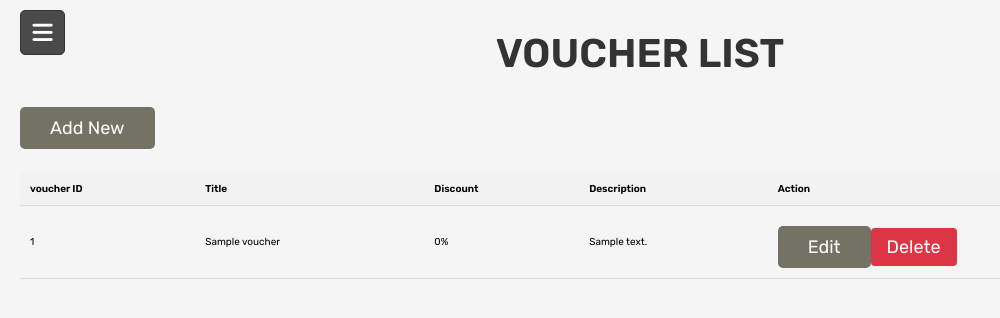
After one commit to tayonpoli/crm, a PHP site: page /admin_voucher.php in a window 1280 px wide. The commit adds this page. Shown: the top 318 px of the page, without its empty margins (0-1000 px from the left). Run offline with PHP 8.4, Linux system fonts and the light colour scheme; a user stored in the database is signed in; tables that the repository leaves empty or names only in its code hold one stand-in row (values such as "Sample post").

Commit message:
added voucher feature

```diff
--- a/admin_header.php
+++ b/admin_header.php
@@ -23,7 +23,8 @@ if(isset($message)){
           <li><a href="admin_page.php"><i class="fas fa-home"></i>Home</a></li>
           <li><a href="admin_products.php"><i class="fa-solid fa-box-archive"></i>Products</a></li>
           <li><a href="admin_orders.php"><i class="fa-solid fa-file-lines"></i>Orders</a></li>
-          <li><a href="customers.php"><i class="fa-solid fa-file-lines"></i>Customers</a></li>
+          <li><a href="admin_voucher.php"><i class="fa-solid fa-tags"></i>Discount</a></li>
+          <li><a href="customers.php"><i class="fa-solid fa-users"></i>Customers</a></li>
           <li><a href="employee.php"><i class="fa-solid fa-user-tie"></i>Employee</a></li>
           <div class="icons">
             <a href="#"><i class="fab fa-facebook-f"></i></a>
--- /dev/null
+++ b/admin_voucher.php
@@ -0,0 +1,255 @@
+<?php
+
+include 'config.php';
+
+session_start();
+
+$admin_id = $_SESSION['admin_id'];
+
+if(!isset($admin_id)){
+   header('location:login.php');
+}
+
+
+if(isset($_GET['delete'])){
+  $delete_id = $_GET['delete'];
+  mysqli_query($conn, "DELETE FROM `vouchers` WHERE id = '$delete_id'") or die('query failed');
+  header('location:admin_voucher.php');
+}
+
+if(isset($_POST['update_voucher'])){
+
+    $update_p_id = $_POST['update_p_id'];
+    $update_title = $_POST['update_title'];
+    $update_discount = $_POST['update_discount'] / 100;
+    $update_description = $_POST['update_description'];
+
+    mysqli_query($conn, "UPDATE `vouchers` SET title = '$update_title', discount = '$update_discount', description = '$update_description' WHERE id = '$update_p_id'") or die('query failed');
+
+    header('location:admin_voucher.php');
+}elseif(isset($_POST['cancel'])){
+    header('location:admin_voucher.php');
+}
+
+if(isset($_POST['create_voucher'])){
+
+    $create_id = $_POST['id'];
+    $create_title = $_POST['title'];
+    $create_discount = $_POST['discount'] / 100;
+    $create_description = $_POST['description'];
+
+    mysqli_query($conn, "INSERT INTO vouchers (id, title, discount, description)
+              VALUES ('$create_id', '$create_title', '$create_discount', '$create_description')") or die('query failed');
+
+    header('location:admin_voucher.php');
+}elseif(isset($_POST['cancel'])){
+    header('location:admin_voucher.php');
+}
+?>
+
+<!DOCTYPE html>
+<html lang="en">
+<head>
+   <meta charset="UTF-8">
+   <meta http-equiv="X-UA-Compatible" content="IE=edge">
+   <meta name="viewport" content="width=device-width, initial-scale=1.0">
+   <title>Discount</title>
+
+   <!-- font awesome cdn link  -->
+   <link rel="stylesheet" href="https://cdnjs.cloudflare.com/ajax/libs/font-awesome/6.0.0/css/all.min.css">
+
+   <!-- custom admin css file link  -->
+   <link rel="stylesheet" href="css/admin_style.css">
+
+   <style>
+      .table-container {
+  max-width: 100%;
+  overflow-x: auto;
+}
+
+.btn.active {
+   background-color: black;
+   color: white; /* Optional: Change text color for better visibility */
+}
+
+table {
+  width: 100%;
+  border-collapse: collapse;
+}
+
+thead {
+  background-color: #f2f2f2;
+}
+
+th, td {
+  padding: 10px;
+  border-bottom: 1px solid #ddd;
+  text-align: left;
+}
+
+th {
+  font-weight: bold;
+}
+
+tbody tr:nth-child(even) {
+  background-color: #f2f2f2;
+}
+
+tbody tr:hover {
+  background-color: #ddd;
+}
+
+select, input[type="submit"] {
+  padding: 8px 12px;
+  font-size: 16px;
+  border: 1px solid #ccc;
+  border-radius: 4px;
+  background-color: #f2f2f2;
+  cursor: pointer;
+}
+
+option[disabled] {
+  color: #999;
+}
+
+.option-btn, .delete-btn {
+  padding: 8px 16px;
+  margin-right: 5px;
+  border: none;
+  border-radius: 4px;
+  color: #fff;
+  text-decoration: none;
+  cursor: pointer;
+}
+
+.option-btn {
+  background-color: #007bff;
+}
+
+.delete-btn {
+  background-color: #dc3545;
+}
+
+.option-btn:hover, .delete-btn:hover {
+  background-color: #0056b3;
+}
+
+.empty {
+  text-align: center;
+  padding: 10px 0;
+  font-size: 20px;
+}
+
+   </style>
+
+</head>
+<body>
+
+<?php include 'admin_header.php'; ?>
+
+<section class="revenue">
+
+   <h1 class="title">VOUCHER LIST</h1>
+
+   <a href="#" id="add-new-btn" class="btn">Add New</a>
+   <br>
+   <br>
+   <br>
+
+   <div class="table-container">
+      <table>
+         <thead>
+            <tr>
+               <th>voucher ID</th>
+               <th>Title</th>
+               <th>Discount</th>
+               <th>Description</th>
+               <th>Action</th>
+            </tr>
+         </thead>
+         <tbody>
+            <?php
+                $query = "SELECT * FROM `vouchers` ORDER BY id DESC";
+
+                $result = mysqli_query($conn, $query) or die('Query failed');
+
+                if (mysqli_num_rows($result) > 0) {
+                while ($row = mysqli_fetch_assoc($result)) {
+                $id = $row['id'];
+                $discount = $row['discount'] * 100;
+                echo '<tr>';
+                echo '<td>' . $row['id'] . '</td>';
+                echo '<td>' . $row['title'] . '</td>';
+                echo '<td>' . $discount . '%</td>';
+                echo '<td>' . $row['description'] . '</td>';
+                echo '<td>';
+                echo '<a href="admin_voucher.php?update=' . $row['id'] . '" class="btn">Edit</a>';
+                echo '<a href="admin_voucher.php?delete=' . $row['id'] . '" onclick="return confirm(\'Delete this voucher?\');" class="btn delete-btn">Delete</a>';
+                echo '</td>';
+                echo '</tr>';
+            }
+            } else {
+            echo '<tr><td colspan="7" class="empty">No Vouchers Found</td></tr>';
+            }
+            ?>
+
+         </tbody>
+      </table>
+   </div>
+
+</section>
+
+<section class="edit-product-form">
+
+   <?php
+      if(isset($_GET['update'])){
+         $update_id = $_GET['update'];
+         $update_query = mysqli_query($conn, "SELECT * FROM `vouchers` WHERE id = '$update_id'") or die('query failed');
+         if(mysqli_num_rows($update_query) > 0){
+            while($fetch_update = mysqli_fetch_assoc($update_query)){
+   ?>
+   <form action="" method="post" enctype="multipart/form-data">
+      <input type="hidden" name="update_p_id" value="<?php echo $fetch_update['id']; ?>">
+      <input type="text" name="update_title" value="<?php echo $fetch_update['title']; ?>" class="box" required placeholder="enter title">
+      <input type="number" name="update_discount" value="<?php echo $fetch_update['discount'] * 100; ?>" class="box" required placeholder="enter voucher discount">
+      <input type="text" name="update_description" value="<?php echo $fetch_update['description']; ?>" min="0" class="box" required placeholder="enter description">
+      <input type="submit" value="update" name="update_voucher" class="btn">
+      <input type="submit" value="cancel" name="cancel" id="close-update" class="option-btn">
+   </form>
+   <?php
+         }
+      }
+      }else{
+         echo '<script>document.querySelector(".edit-product-form").style.display = "none";</script>';
+      }
+   ?>
+
+</section>
+
+<section class="add-product-form">
+
+
+   <form action="" method="post" enctype="multipart/form-data">
+      <input type="text" name="id" class="box" placeholder="enter voucher id">
+      <input type="text" name="title" class="box" required placeholder="enter title">
+      <input type="number" name="discount" min="0" class="box" required placeholder="enter voucher discount">
+      <input type="text" name="description" class="box" required placeholder="enter description">
+      <input type="submit" value="Create" name="create_voucher" class="btn">
+      <input type="submit" value="Cancel" name="cancel" id="close-update" class="option-btn">
+   </form>
+
+
+</section>
+</body>
+<script>
+    document.getElementById('add-new-btn').addEventListener('click', function(event) {
+            event.preventDefault();
+            document.querySelector('.add-product-form').style.display = 'flex';
+        });
+
+    document.getElementById('close-update').addEventListener('click', function(event) {
+         event.preventDefault();
+         document.querySelector('.add-product-form').style.display = 'none';
+      });
+</script>
+</html>
```
Also changed, not shown: CSS/admin_style.css (+38 -0 lines), customers.php (+5 -55 lines), ngopss/checkout.php (+49 -74 lines), ngopss/script.js (+43 -0 lines), ngopss/style.css (+63 -1 lines), ngopss/assets/discount.png (added).
